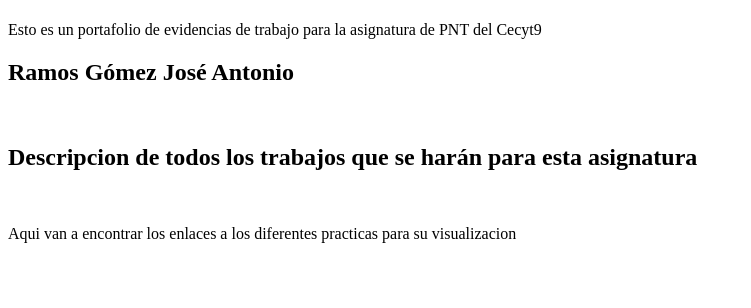
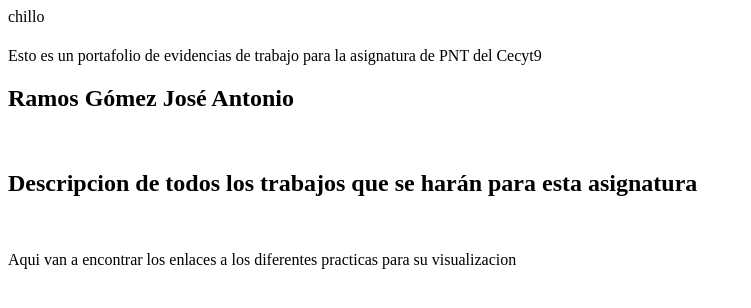
Before and after one commit to Ramos-Gomez-Jose-Antonio/4IV7-RAMOS, a plain HTML site: page index.html in a window 1280 px wide. Shown: the whole page, without its empty margins (0-751 px from the left). Drawn offline with Linux system fonts and the light colour scheme.

```diff
--- a/index.html
+++ b/index.html
@@ -6,6 +6,7 @@
     <title>Portafolio de Evidencias</title>
 </head>
 <body>
+    chillo
     <div class = "container">
         <h1></h1>Esto es un portafolio de evidencias de trabajo para la asignatura de PNT del Cecyt9</h1>
         <br>
```
